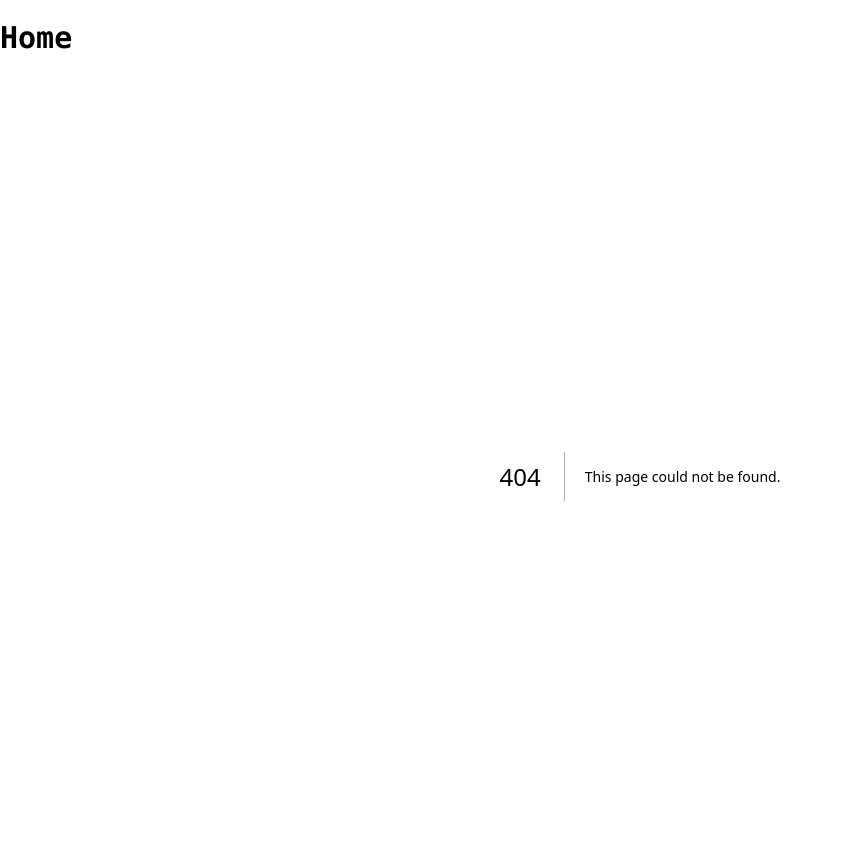
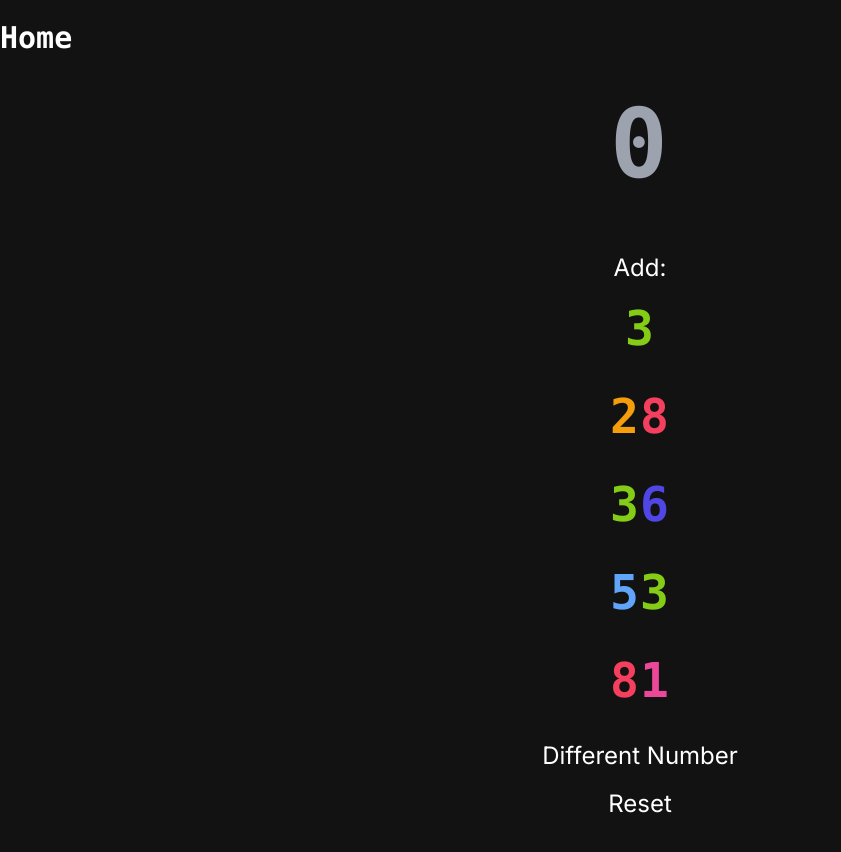
Before and after one commit to hadmacker/numbrella, a Next.js app: page /numbers/count-by in a window 1280 px wide. Before the commit this address had no page. Shown: the top 852 px of the page, without its empty margins (0-841 px from the left). Built offline with nearby package versions, Linux system fonts and the light colour scheme.

Commit message:
count by

```diff
--- /dev/null
+++ b/app/numbers/count-by/page.tsx
@@ -0,0 +1,102 @@
+'use client'
+
+import React, { useEffect, useState } from "react";
+import { PrettyChar } from '../../prettyChar'
+import { NumberFormatter } from '../../numberFormatter'
+
+const pretty = PrettyChar.allCharacters();
+
+export async function getServerSideProps() {
+  return { props: {} }; // Return an empty object to disable SSR for this page
+}
+
+//function formatted(value: number, bw: boolean): React.ReactElement[] {}
+
+function formatted(value: number, bw: boolean): React.ReactElement[] {
+  const digitsArray = NumberFormatter.formatNumberWithBreaks(value.toString()).split("");
+
+  // Create an array of <div> elements to hold each digit
+  const elements: React.ReactElement[] = digitsArray.map((digit, index) => {
+    const prettyStyle = (bw.toString() == "true")
+      ? pretty.find(n=> n.id == "0")?.prettyStyle
+      : pretty.find(n=> n.id == digit)?.prettyStyle;
+    const combinedClasses = `${prettyStyle}`;
+    return (
+      <span className={combinedClasses} key={index}>
+        {digit}
+      </span>
+    );
+  });
+
+  return elements;
+}
+
+export default function Page() {
+
+  const [randomNumbers, setRandomNumbers] = useState<number[]>([]);
+  const [generated, setGenerated] = useState(false);
+  const [number, setNumber] = useState(0);
+  const elements: React.ReactElement[] = [];
+
+  useEffect( () => {
+    if(!generated) {
+      const numbersSet = new Set<number>();
+      while (numbersSet.size < 5) {
+        const randomNumber = Math.floor(Math.random() * 100) + 1;
+        numbersSet.add(randomNumber);
+      }
+      const sortedNumbers = Array.from(numbersSet).sort((a, b) => a - b);
+      setRandomNumbers(sortedNumbers);
+      setGenerated(true);
+    }
+
+  });
+
+  randomNumbers.map((num) =>
+    {
+      elements.push(
+        <li key={num}>
+        <button className="p-5 tracking-wide font-mono text-4xl md:text-5xl font-black"
+          onClick={() => {
+          setNumber(number+num);
+        }}>{formatted(num, false)}</button>
+        </li>
+      );
+    });
+
+  return (
+  <>
+    <h1 className="p-5 text-center tracking-wide font-mono text-5xl md:text-8xl font-black">{formatted(number, false)}</h1>
+    <div className="mt-10 text-center text-2xl" suppressHydrationWarning>
+      Add:<br></br>
+      <ul>
+      {elements}
+      <li key="custom">
+      <button
+        className="py-4"
+        onClick={() => {
+        const val = prompt("Custom Number");
+        try {
+          let valInt = parseInt(val ?? "1");
+          if(isNaN(valInt)) {
+            valInt = 1;
+          }
+          setNumber(number + valInt);
+        } catch(e) {
+          setNumber(number + 1);
+        }
+      }}>
+        Different Number
+      </button>
+      </li>
+      <li>
+        <a
+          className="py-4"
+          href="/numbers/count-by"
+          >Reset</a>
+      </li>
+      </ul>
+    </div>
+  </>
+  )
+}
--- a/app/page.tsx
+++ b/app/page.tsx
@@ -14,6 +14,7 @@ export default function Home() {
             <li key="n1.1.2.6" className='mx 3 my-8'><a href="numbers/googol"><span className="mx-2 p-4 text-3xl font-black">Googol</span></a></li>
             <li key="n1.1.2.7" className='mx 3 my-8'><a href="numbers/shortscale"><span className="mx-2 p-4 text-3xl font-black">Names of Large Numbers</span></a></li>
             <li key="n1.1.2.8" className='mx 3 my-8'><a href="numbers/even-odd"><span className="mx-2 p-4 text-3xl font-black">Evens and Odds</span></a></li>
+            <li key="n1.1.2.9" className='mx 3 my-8'><a href="numbers/count-by"><span className="mx-2 p-4 text-3xl font-black">Count By</span></a></li>
           </ul>
         </div>
         <div key="w1">
```
